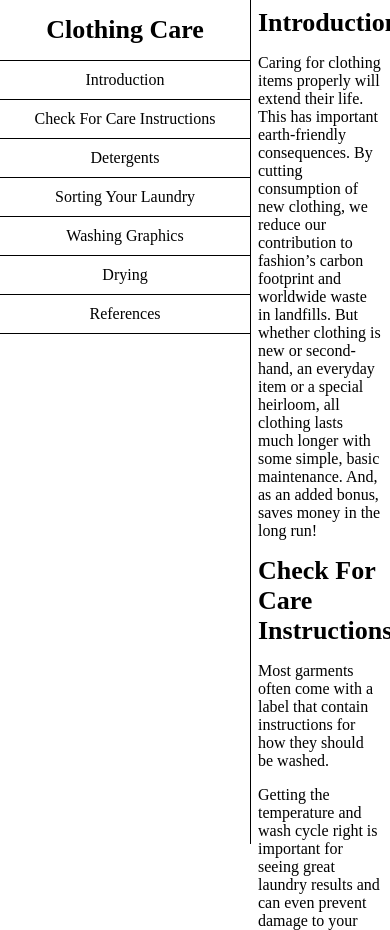
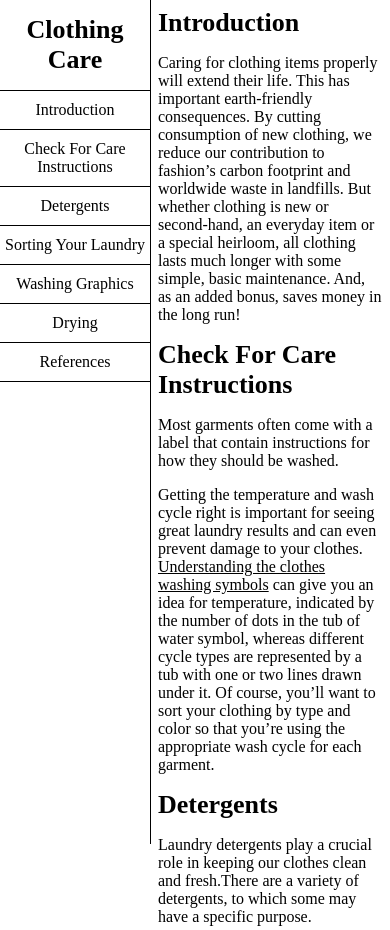
Before and after one commit to ricardoaxelbaeza/Documentation-Website-Clothing-Care, a plain HTML site: page index.html in a window 390 px wide. Shown: the top 930 px of the page. Drawn offline with Linux system fonts and the light colour scheme.

Commit message:
Update styles.css
fixed issue where main content slid to left, also optimized for mobile

```diff
--- a/styles.css
+++ b/styles.css
@@ -48,6 +48,8 @@ nav a{
 
 main{
   margin-left:250px;
+  /* position:fixed; */
+
 }
 
 #check_for_care_instructions img{
@@ -62,5 +64,25 @@ main{
   margin-bottom:10px;
 }
 
-/* Portrait tablet to landscape and desktop */
-@media (min-width: 768px) and (max-width: 979px) { }
+
+@media(max-width:1000px){
+  nav {
+    width:150px;
+    text-align:center;
+  }
+  nav header{
+    width:150px;
+  }
+  nav a{
+    width:150px;
+  }
+
+  main{
+    margin-left:150px;
+  }
+  #wash-img{
+    width:30px;
+    height:40px;
+  }
+
+}
```
